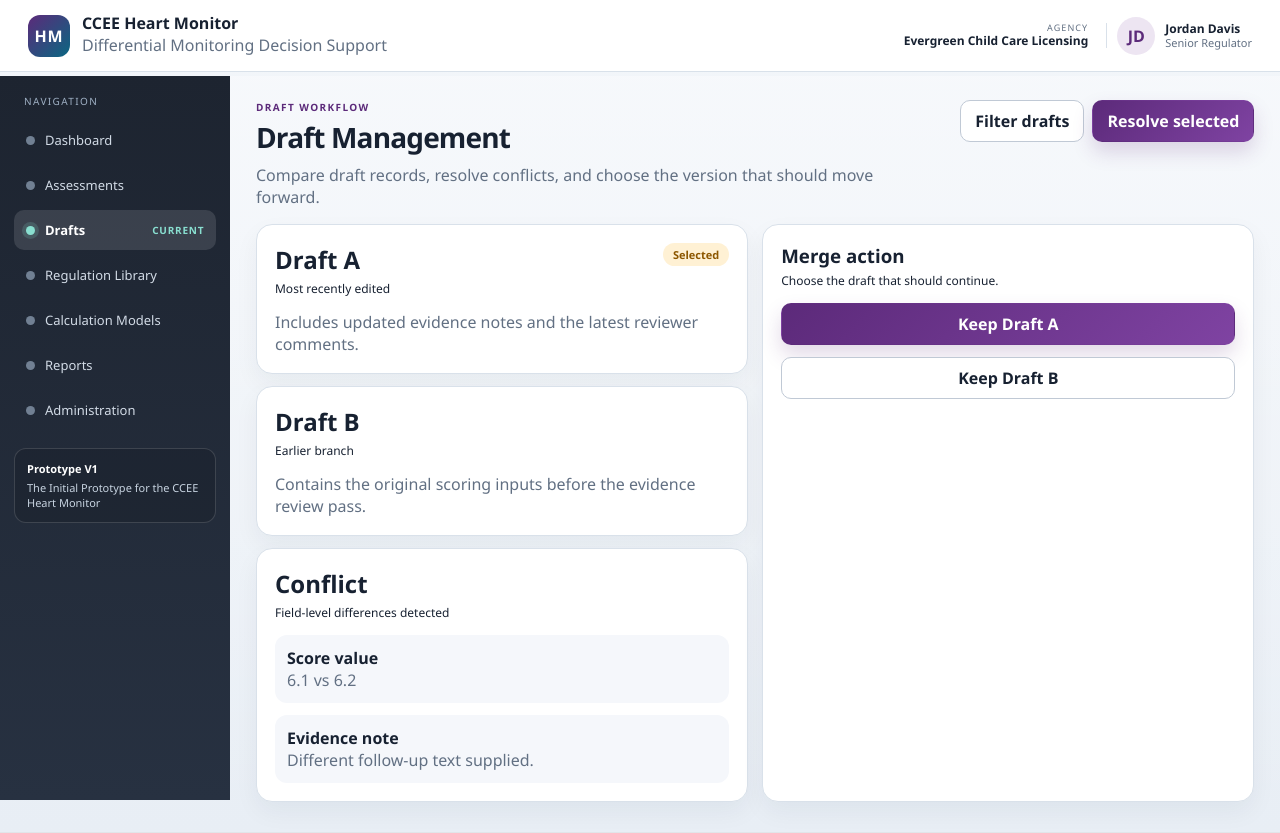
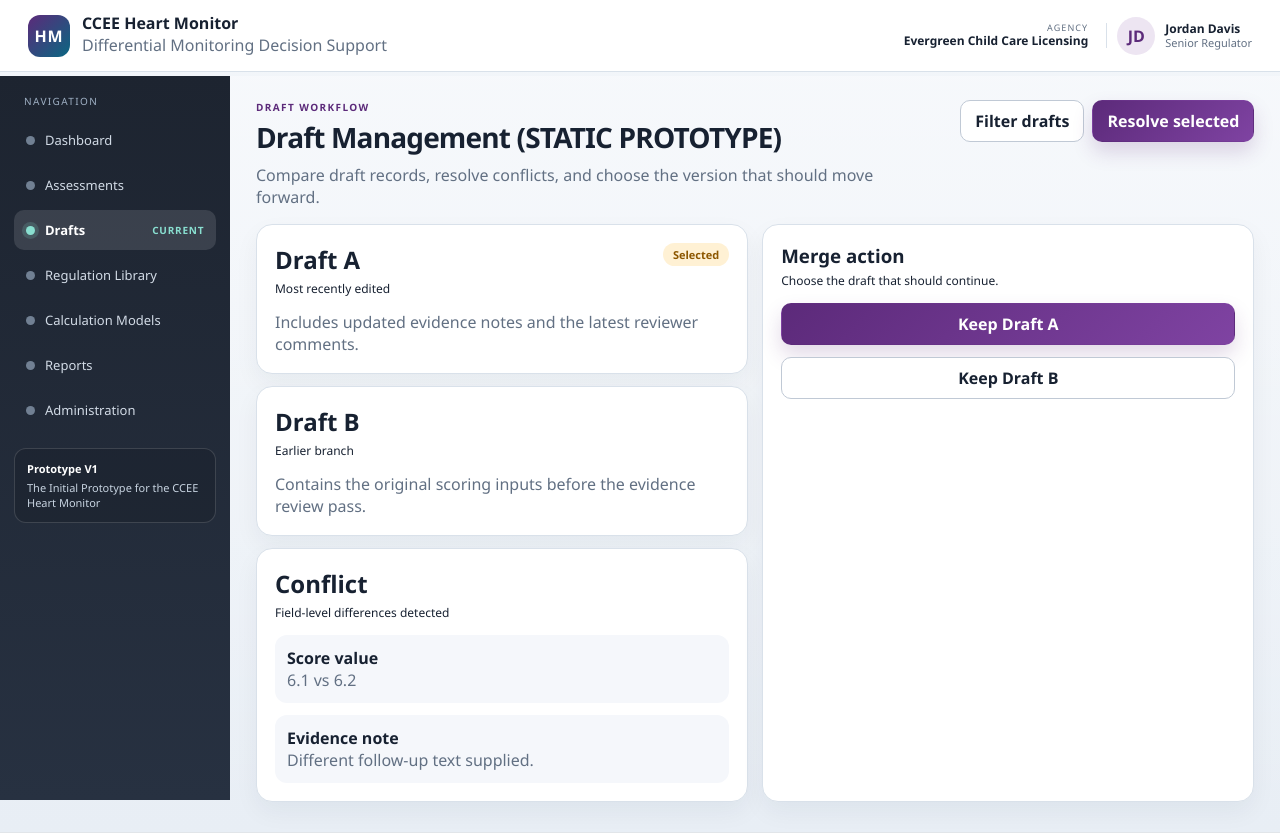
Before and after one commit to realnick00111/NARA-Internship-Demo-Production, a Flask app: page /screens/draft-management in a window 1280 px wide. Run offline with Flask 3, Linux system fonts and the light colour scheme; the visitor is signed in with stand-in values (Sample User, id 1).

Commit message:
Added static prototype label to draft management header

```diff
--- a/templates/screens/draft-management.html
+++ b/templates/screens/draft-management.html
@@ -1,7 +1,7 @@
 <div class="page-header">
 	<div>
 		<div class="eyebrow">Draft workflow</div>
-		<h1>Draft Management</h1>
+		<h1>Draft Management (STATIC PROTOTYPE)</h1>
 		<p>Compare draft records, resolve conflicts, and choose the version that should move forward.</p>
 	</div>
 	<div class="action-row"><button class="button secondary">Filter drafts</button><button class="button primary">Resolve selected</button></div>
```
